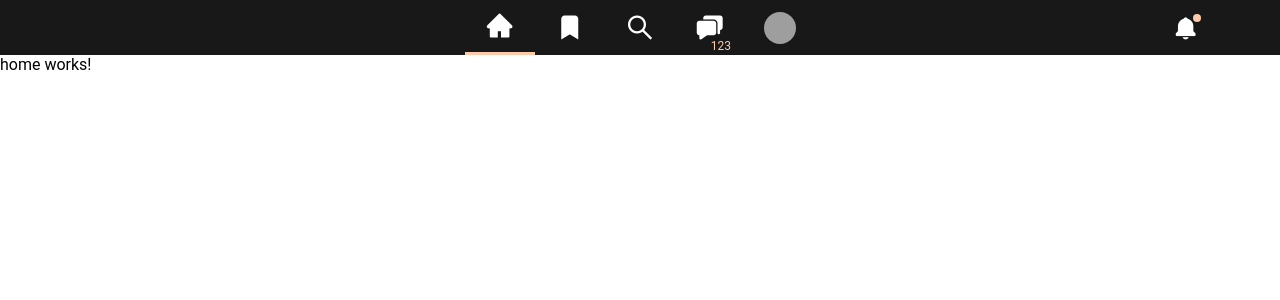
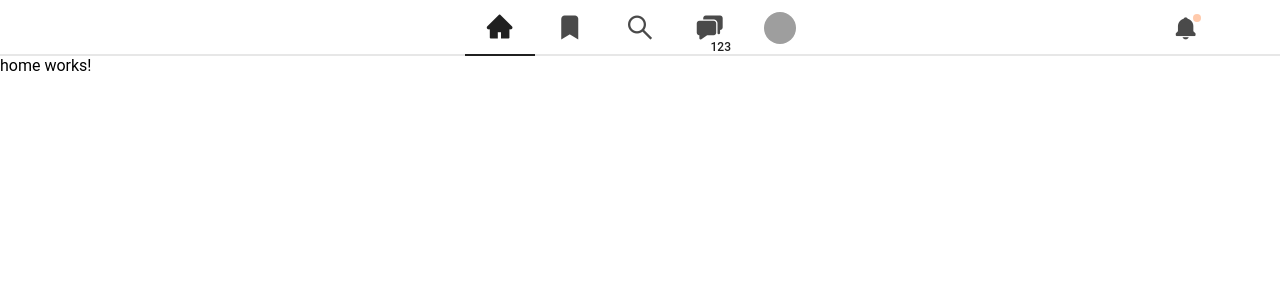
Before and after one commit to Foltes7/FindIt, an Angular app in the folder Client/: page / in a window 1280 px wide. Shown: the top 300 px of the page. Built offline with nearby package versions, Linux system fonts and the light colour scheme; grey boxes are pictures that could not be loaded; a small style sheet from the web is missing.

Commit message:
new header

```diff
--- a/Client/src/app/content/header/header.component.html
+++ b/Client/src/app/content/header/header.component.html
@@ -28,4 +28,5 @@
             <div class="counter-container"></div>
         </div>
     </div>
+    <div class="line"></div>
 </header>
--- a/Client/src/app/content/header/header.component.scss
+++ b/Client/src/app/content/header/header.component.scss
@@ -1,9 +1,9 @@
 @import "variables";
 
 header {
+  position: relative;
   width: 100%;
-  height: 55px;
-  background-color: #181818;
+  height: 56px;
   display: flex;
   justify-content: space-between;
   align-items: center;
@@ -41,8 +41,7 @@ header {
 
   .navigation {
     width: 100%;
-    height: 55px;
-    background-color: #181818;
+    height: 100%;
     display: flex;
     justify-content: center;
     align-items: center;
@@ -55,19 +54,23 @@ header {
       align-items: center;
       justify-content: center;
       outline: none;
-      transition: 0.1s ease-in-out;
       cursor: pointer;
 
       &:hover {
-        border-bottom: 3px solid #181818;
+        z-index: 1;
+        border-bottom: 2px solid #c0c0c0;
+        i::before{
+          color: $active-header-icon-color;
+        }
       }
 
       .counter {
         position: absolute;
         bottom: 3px;
         right: 14px;
-        color: #ffcaac;
+        color: $active-header-icon-color;
         font-size: 0.75rem;
+        font-weight: 500;
       }
     }
 
@@ -78,7 +81,6 @@ header {
       align-items: center;
       justify-content: center;
       outline: none;
-      transition: 0.1s ease-in-out;
       cursor: pointer;
       .photo {
         width: 2rem;
@@ -93,13 +95,28 @@ header {
           height: 2rem;
         }
       }
+
       &:hover {
-        border-bottom: 3px solid #181818;
+        z-index: 1;
+        border-bottom: 2px solid #c0c0c0;
       }
     }
 
     .active {
-      border-bottom: 3px solid $main-color !important;
+      z-index: 1;
+      border-bottom: 2px solid $active-header-icon-color !important;
+      i::before{
+        color: $active-header-icon-color;
+      }
     }
+
+  }
+  .line{
+    z-index: 0;
+    position: absolute;
+    width: 100%;
+    height: 2px;
+    background-color: $bottom-color-line;
+    bottom: 0;
   }
 }
--- a/Client/src/styles/font.scss
+++ b/Client/src/styles/font.scss
@@ -1,3 +1,5 @@
+@import "variables";
+
 @font-face {
   font-family: "findIt";
   src: url("/assets/icons/findIt.eot") format("embedded-opentype"),
@@ -27,31 +29,31 @@
 
 .icon-home:before {
   content: "\e900";
-  color: #fff;
+  color: $default-header-icon-color;
   font-size: 1.5rem;
 }
 
 .icon-label:before {
   content: "\e901";
-  color: #fff;
+  color: $default-header-icon-color;
   font-size: 1.5rem;
 }
 
 .icon-message:before {
   content: "\e902";
-  color: #fff;
+  color: $default-header-icon-color;
   font-size: 1.5rem;
 }
 
 .icon-search:before {
   content: "\e903";
-  color: #fff;
+  color: $default-header-icon-color;
   font-size: 1.5rem;
 }
 
 .icon-notification:before {
   content: "\e904";
-  color: #fff;
+  color: $default-header-icon-color;
   font-size: 1.375rem;
 }
 
--- a/Client/src/styles/variables.scss
+++ b/Client/src/styles/variables.scss
@@ -1,3 +1,9 @@
 $main-color: #ffcaac;
 
 $divider-color: #d6d6d6;
+
+
+$default-header-icon-color: #4A4A4A;
+$active-header-icon-color: #202020;
+
+$bottom-color-line: #E7E7E7;
```
